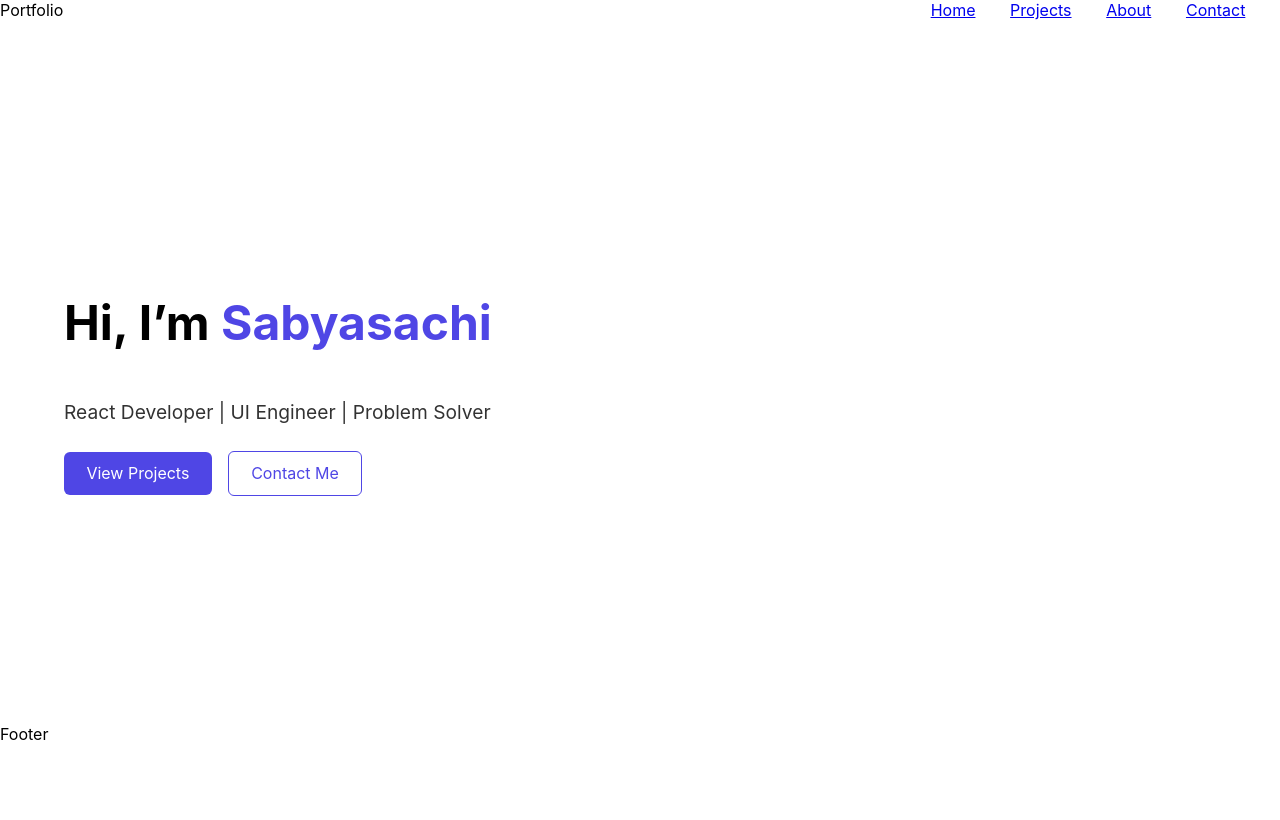
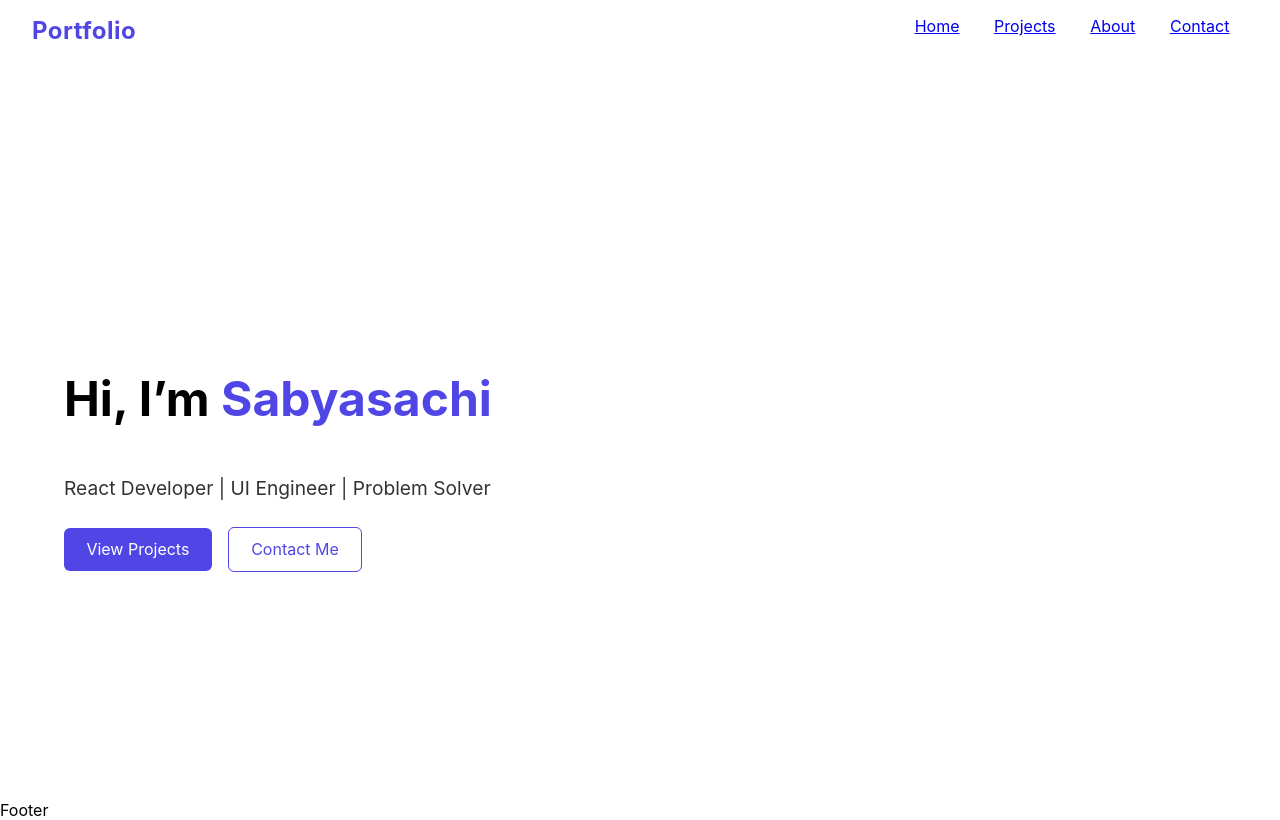
Before and after one commit to sabyasachirakshit/sr-portfolio, a React (Create React App) app: page / in a window 1280 px wide. Built offline with nearby package versions, Linux system fonts and the light colour scheme.

Commit message:
refactored Navbar component layout and styles for improved design

```diff
--- a/src/components/Common/Navbar.js
+++ b/src/components/Common/Navbar.js
@@ -3,10 +3,23 @@ import "../../styles/Navbar/navbar.css"
 
 function Navbar() {
   return (
-    <div className="navbar" style={{display:"flex",justifyContent:"space-between"}}>
-      <div>Portfolio</div>
-
-      <div className="links" style={{display:"flex",justifyContent:"space-evenly",width:"30%"}}>
+    <div className="navbar" style={{ display: "flex", justifyContent: "space-between", backgroundColor: "white", height: "12vh" }}>
+      <div
+        className="heading1"
+        style={{
+          padding: "1rem",
+          fontSize: 24,
+          marginLeft: "1rem",
+          color: "transparent",
+          fontWeight: "700",
+          color: "#4f46e5",
+          letterSpacing: "0.5px",
+          display: "inline-block"
+        }}
+      >
+        Portfolio
+      </div>
+      <div className="links" style={{ display: "flex", justifyContent: "space-evenly", width: "30%", padding: "1rem" }}>
         <Link to="/">Home</Link>
         <Link to="/projects">Projects</Link>
         <Link to="/about">About</Link>
```
